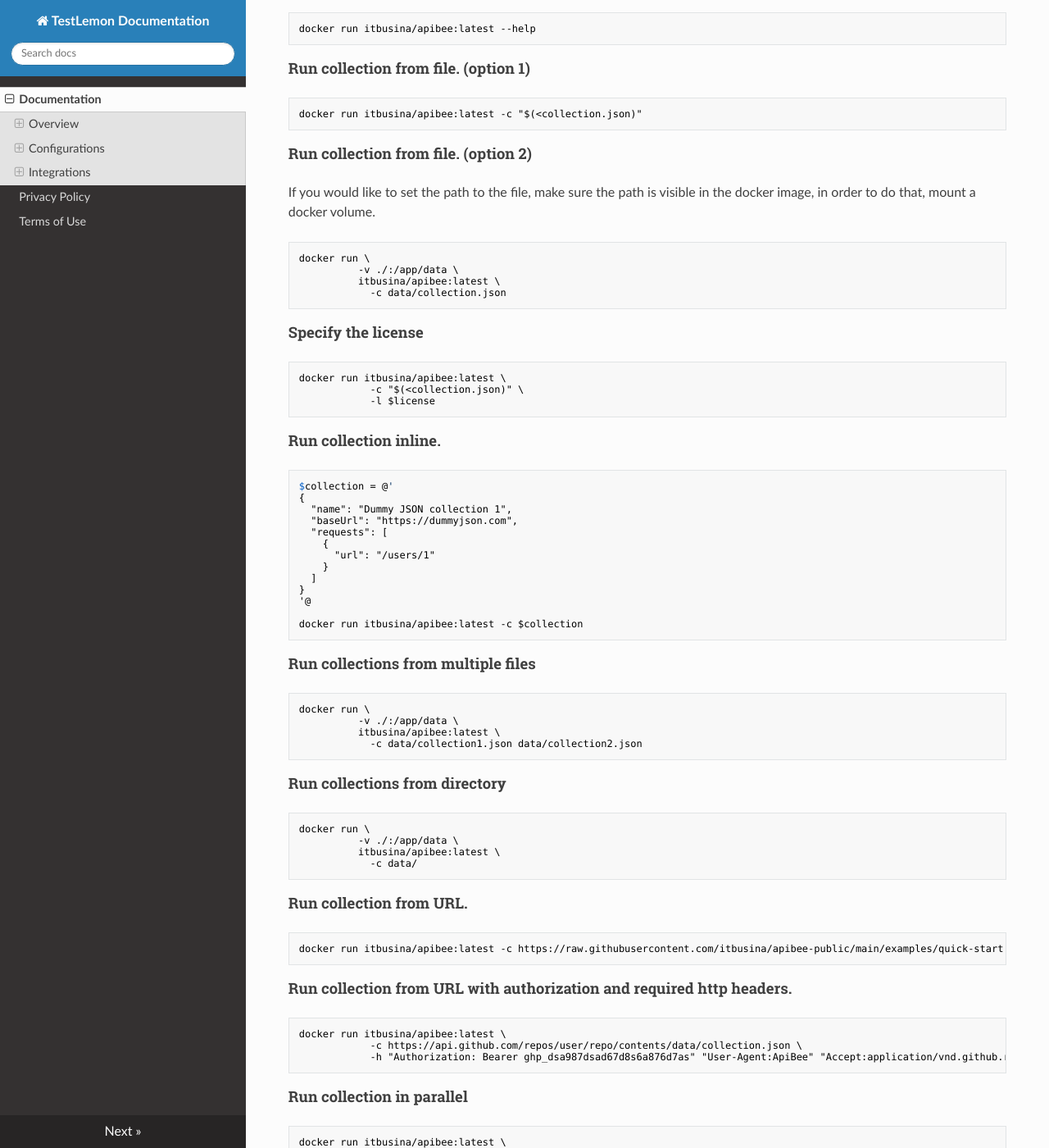
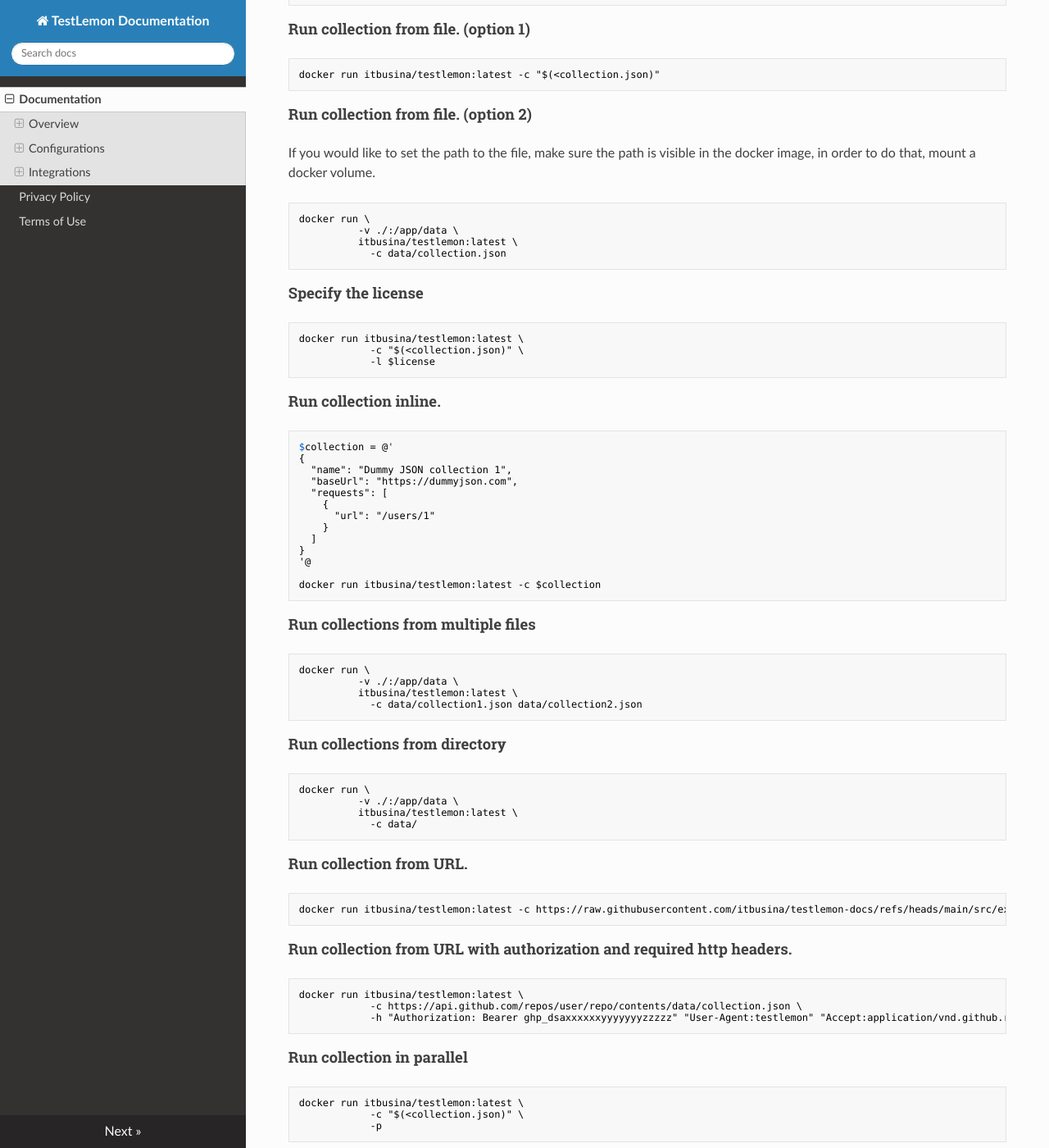
Before and after one commit to itbusina/testlemon-docs, an MkDocs documentation site: the page built from docs/docs/index.md, in a window 1280 px wide and 1400 px high, scrolled down 2362 px. Shown: the whole window at 82% size. Built offline with MkDocs 1.6.1, drawn with Linux system fonts in a browser that asks for light colours; nearby versions of some CDN libraries; some of the changed text lies outside the part shown.

Commit message:
renamed all apibee with testlemon

````diff
--- a/docs/docs/index.md
+++ b/docs/docs/index.md
@@ -9,7 +9,7 @@ Web monitoring and APIs test automation platform.
 ![Alt text](https://raw.githubusercontent.com/itbusina/testlemon-docs/40c20396a038fe0dd5d86933c03a643554d1d21e/docs/docs/images/dashboard-black-3.png "a title")
 
 ### Docker CLI
-[![Docker Pulls](https://img.shields.io/docker/pulls/itbusina/apibee)](https://hub.docker.com/r/itbusina/apibee)
+[![Docker Pulls](https://img.shields.io/docker/pulls/itbusina/testlemon)](https://hub.docker.com/r/itbusina/testlemon)
 
 ### Features
 
@@ -61,22 +61,21 @@ requests:
 
 #### Run docker image
 ```shell
-docker run itbusina/apibee:latest -c "$(<collection.json)"
+docker run itbusina/testlemon:latest -c "$(<collection.json)"
 ```
 
 #### Run the example collection url
 ```shell
-docker run itbusina/apibee:latest -c https://raw.githubusercontent.com/itbusina/apibee-public/main/examples/quick-start.json
-```
+docker run itbusina/testlemon:latest -c https://raw.githubusercontent.com/itbusina/testlemon-docs/refs/heads/main/src/examples/quick-start.yaml
 
 #### Display help
 ```shell
-docker run itbusina/apibee:latest --help
+docker run itbusina/testlemon:latest --help
 ```
 
 #### Run collection from file. (option 1)
 ```shell
-docker run itbusina/apibee:latest -c "$(<collection.json)"
+docker run itbusina/testlemon:latest -c "$(<collection.json)"
 ```
 
 #### Run collection from file. (option 2)
@@ -86,13 +85,13 @@ If you would like to set the path to the file, make sure the path is visible in
 ```shell
 docker run \
           -v ./:/app/data \
-          itbusina/apibee:latest \
+          itbusina/testlemon:latest \
             -c data/collection.json
 ```
 
 #### Specify the license
 ```shell
-docker run itbusina/apibee:latest \
+docker run itbusina/testlemon:latest \
             -c "$(<collection.json)" \
             -l $license
 ```
@@ -111,14 +110,14 @@ $collection = @'
 }
 '@
 
-docker run itbusina/apibee:latest -c $collection
+docker run itbusina/testlemon:latest -c $collection
 ```
 
 #### Run collections from multiple files
 ```shell
 docker run \
           -v ./:/app/data \
-          itbusina/apibee:latest \
+          itbusina/testlemon:latest \
             -c data/collection1.json data/collection2.json
 ```
 
@@ -126,67 +125,67 @@ docker run \
 ```shell
 docker run \
           -v ./:/app/data \
-          itbusina/apibee:latest \
+          itbusina/testlemon:latest \
             -c data/
 ```
 
 #### Run collection from URL.
 ```shell
-docker run itbusina/apibee:latest -c https://raw.githubusercontent.com/itbusina/apibee-public/main/examples/quick-start.json
+docker run itbusina/testlemon:latest -c https://raw.githubusercontent.com/itbusina/testlemon-docs/refs/heads/main/src/examples/quick-start.yaml
 ```
 
 #### Run collection from URL with authorization and required http headers.
 ```shell
-docker run itbusina/apibee:latest \
+docker run itbusina/testlemon:latest \
             -c https://api.github.com/repos/user/repo/contents/data/collection.json \
-            -h "Authorization: Bearer ghp_dsa987dsad67d8s6a876d7as" "User-Agent:ApiBee" "Accept:application/vnd.github.raw+json"
+            -h "Authorization: Bearer ghp_dsaxxxxxxyyyyyyyzzzzz" "User-Agent:testlemon" "Accept:application/vnd.github.raw+json"
 ```
 
 #### Run collection in parallel
 ```shell
-docker run itbusina/apibee:latest \
+docker run itbusina/testlemon:latest \
             -c "$(<collection.json)" \
             -p
 ```
 
 #### Run collection with multiple tags filter
 ```shell
-docker run itbusina/apibee:latest \
+docker run itbusina/testlemon:latest \
             -c "$(<collection.json)" \
             -t smoke regression
 ```
 
 #### Save report to output folder
 ```shell
-docker run itbusina/apibee:latest \
+docker run itbusina/testlemon:latest \
             -c "$(<collection.json)" \
             -o output
 ```
 
 #### Pass variables in collection
 ```shell
-docker run itbusina/apibee:latest \
+docker run itbusina/testlemon:latest \
             -c "$(<collection.json)" \
             -v host=https://dummyjson.com
 ```
 
 #### Pass secrets in collection
 ```shell
-docker run itbusina/apibee:latest \
+docker run itbusina/testlemon:latest \
             -c "$(<collection.json)" \
             -s login=admin,password=Welcome1!
 ```
 
 #### Run collection 'N' times
 ```shell
-docker run itbusina/apibee:latest \
+docker run itbusina/testlemon:latest \
             -c "$(<collection.json)" \
             -r 5
 ```
 
 #### Run collection 'N' times with 1s delay
 ```shell
-docker run itbusina/apibee:latest \
+docker run itbusina/testlemon:latest \
             -c "$(<collection.json)" \
             -r 5 \
             -d 1000
@@ -194,21 +193,21 @@ docker run itbusina/apibee:latest \
 
 #### Run collection in loop with 'X' interval without exit
 ```shell
-docker run itbusina/apibee:latest \
+docker run itbusina/testlemon:latest \
             -c "$(<collection.json)" \
             -i 5000
 ```
 
 #### Display details about requests and responses
 ```shell
-docker run itbusina/apibee:latest \
+docker run itbusina/testlemon:latest \
             -c "$(<collection.json)" \
             --verbose
 ```
 
 #### Save details about requests and responses to the file
 ```shell
-docker run itbusina/apibee:latest \
+docker run itbusina/testlemon:latest \
             -c "$(<collection.json)" \
             --verbose \
             > output.json
@@ -216,7 +215,7 @@ docker run itbusina/apibee:latest \
 
 #### Display and save details about requests and responses to the file
 ```shell
-docker run itbusina/apibee:latest \
+docker run itbusina/testlemon:latest \
             -c "$(<collection.json)" \
             --verbose \
             | tee output.json
@@ -653,7 +652,7 @@ jobs:
 
     - name: Execute API tests
       run: |
-        docker run itbusina/apibee:latest \
+        docker run itbusina/testlemon:latest \
             -c "$(<data/collection.json)" \
             -p \
             -o output \
@@ -686,7 +685,7 @@ jobs:
     - uses: actions/checkout@v4
 
     - name: Test API
-      uses: itbusina/apibee-action@v0.1.15-alpha
+      uses: itbusina/testlemon-action@v0.2
       with:
           input_dir: ./test
           output_dir: ./output
@@ -694,7 +693,7 @@ jobs:
             --collections ./test/tests.json \
             --variables host=http://mynewapi:8080 \
             --output output \
-            --license ${{ secrets.APIBEELICENSE }}
+            --license ${{ secrets.LICENSE }}
 
 ```
 
@@ -743,7 +742,7 @@ jobs:
           mynewapi:${{ github.sha }}
 
     - name: Test Mock API
-      uses: itbusina/apibee-action@v0.1.16-alpha
+      uses: itbusina/testlemon-action@v0.2
       with:
           input_dir: ./test
           output_dir: ./output
@@ -752,7 +751,7 @@ jobs:
             --collections ./test/tests.json \
             --variables host=http://mynewapi:8080 \
             --output output \
-            --license ${{ secrets.APIBEELICENSE }}
+            --license ${{ secrets.LICENSE }}
 
     - name: Build image and push
       uses: docker/build-push-action@v5.3.0
@@ -766,7 +765,7 @@ jobs:
       if: always()
       uses: actions/upload-artifact@v4
       with:
-        name: apibee test report
+        name: testlemon test report
         path: ./output/
 
 ```
````
Also changed, not shown: readme.md, 1 other file.
